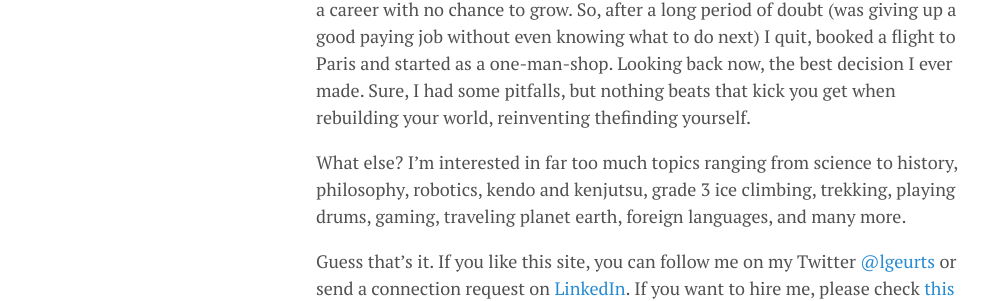
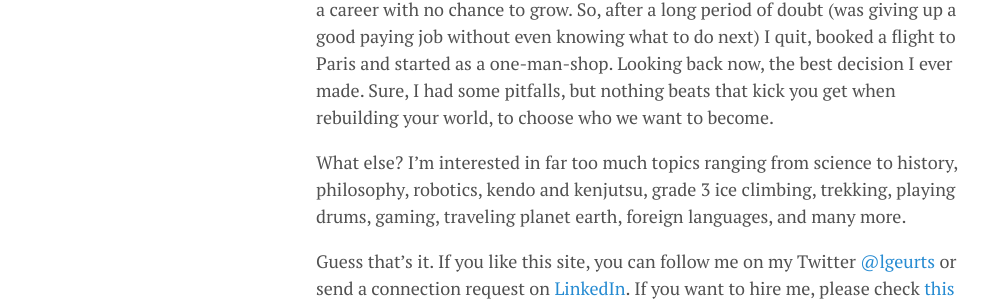
Before and after one commit to lgeurts/lgeurts.github.io, a Jekyll site: the page built from about.md, in a window 1280 px wide. Shown: the part 740-1041 px from the top of the page, without its empty margins (0-995 px from the left). Built offline with Jekyll 4.4.1, drawn with Linux system fonts in a browser that asks for light colours; nearby versions of some CDN libraries; some of the changed text lies outside the part shown.

Commit message:
Update about.md

```diff
--- a/about.md
+++ b/about.md
@@ -8,7 +8,7 @@
 I'm a Technical Team Lead and (Cloud) Platforms Engineer, living in the central north of France.
 In a former life I was a Microsoft PFE, T3 Escalation Engineer at Dell, HP Support Escalation Engineer ... A career stretching back to the MS-DOS era early 1995.
 
-Learned a lot and met amazingly talented people of which I can call some a close friend. Great times, until I discovered there was nothing new to explore, stuck in a career with no chance to grow. So, after a long period of doubt (was giving up a good paying job without even knowing what to do next) I quit, booked a flight to Paris and started as a one-man-shop. Looking back now, the best decision I ever made. Sure, I had some pitfalls, but nothing beats that kick you get when rebuilding your world, reinventing thefinding yourself.
+Learned a lot and met amazingly talented people of which I can call some a close friend. Great times, until I discovered there was nothing new to explore, stuck in a career with no chance to grow. So, after a long period of doubt (was giving up a good paying job without even knowing what to do next) I quit, booked a flight to Paris and started as a one-man-shop. Looking back now, the best decision I ever made. Sure, I had some pitfalls, but nothing beats that kick you get when rebuilding your world, to choose who we want to become.
 
 What else? I'm interested in far too much topics ranging from science to history, philosophy, robotics, kendo and kenjutsu, grade 3 ice climbing, trekking, playing drums, gaming, traveling planet earth, foreign languages, and many more.
 
```
